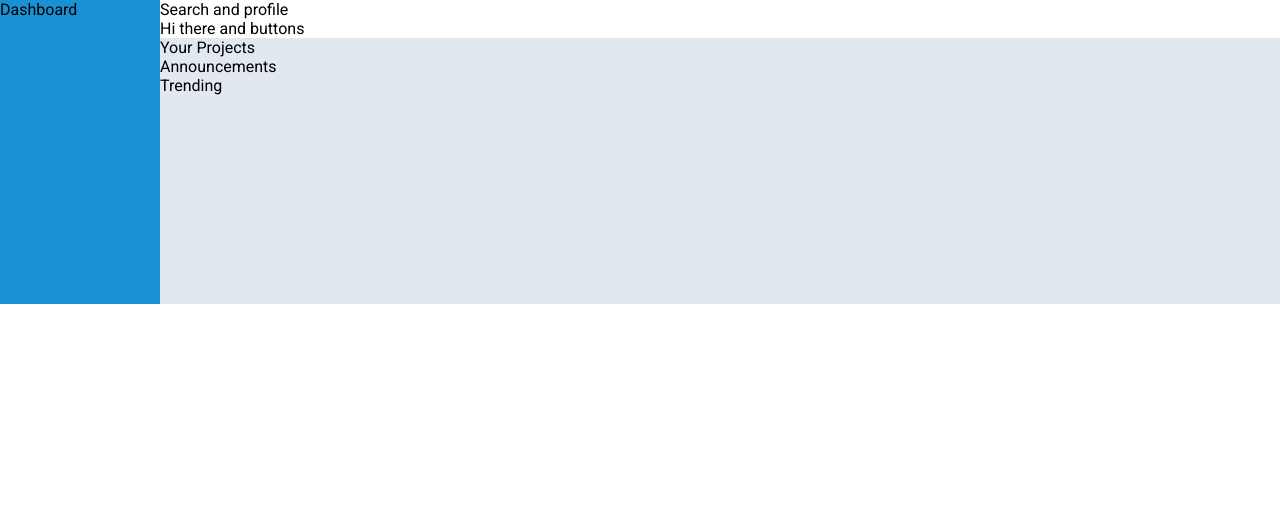
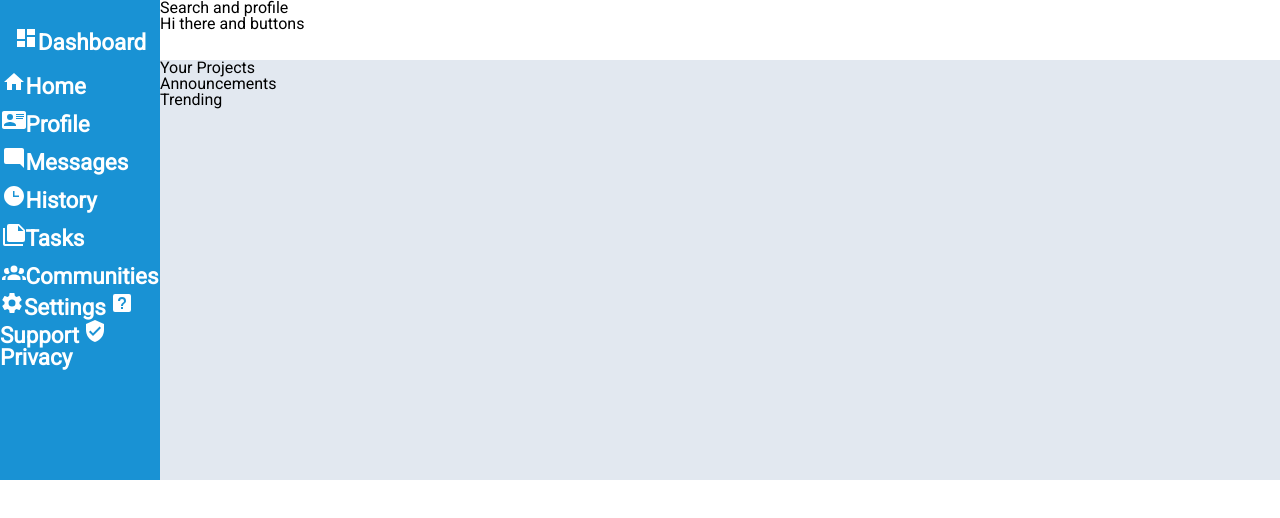
Before and after one commit to facufrau/odin-admin-dashboard, a plain HTML site: page index.html in a window 1280 px wide. Drawn offline with Linux system fonts and the light colour scheme.

Commit message:
Rename images, add navbar content and styles

```diff
--- a/index.html
+++ b/index.html
@@ -4,11 +4,30 @@
     <meta charset="UTF-8">
     <meta http-equiv="X-UA-Compatible" content="IE=edge">
     <meta name="viewport" content="width=device-width, initial-scale=1.0">
+    <link rel="stylesheet" href="reset.css">
     <link rel="stylesheet" href="styles.css">
     <title>Admin Dashboard</title>
 </head>
 <body>
-    <nav>Dashboard
+    <nav id="navbar">
+        <div id="nav-title">
+            <a class="link-nav" href="#"><img class="icon-nav filter-white" src="images/dashboard.svg">Dashboard</a>
+        </div>
+
+        <div id="nav-second">
+            <a class="link-nav" href="#"><img class="icon-nav filter-white" src="images/home.svg">Home</a>
+            <a class="link-nav" href="#"><img class="icon-nav filter-white" src="images/profile.svg">Profile</a>
+            <a class="link-nav" href="#"><img class="icon-nav filter-white" src="images/messages.svg">Messages</a>
+            <a class="link-nav" href="#"><img class="icon-nav filter-white" src="images/history.svg">History</a>
+            <a class="link-nav" href="#"><img class="icon-nav filter-white" src="images/tasks.svg">Tasks</a>
+            <a class="link-nav" href="#"><img class="icon-nav filter-white" src="images/communities.svg">Communities</a>
+        </div>
+
+        <div id="nav-third">
+            <a class="link-nav" href="#"><img class="icon-nav filter-white" src="images/settings.svg">Settings</a>
+            <a class="link-nav" href="#"><img class="icon-nav filter-white" src="images/support.svg">Support</a>
+            <a class="link-nav" href="#"><img class="icon-nav filter-white" src="images/privacy.svg">Privacy</a>
+        </div>
     </nav>
 
     <header>
--- /dev/null
+++ b/reset.css
@@ -0,0 +1,48 @@
+/* http://meyerweb.com/eric/tools/css/reset/
+   v2.0 | 20110126
+   License: none (public domain)
+*/
+
+html, body, div, span, applet, object, iframe,
+h1, h2, h3, h4, h5, h6, p, blockquote, pre,
+a, abbr, acronym, address, big, cite, code,
+del, dfn, em, img, ins, kbd, q, s, samp,
+small, strike, strong, sub, sup, tt, var,
+b, u, i, center,
+dl, dt, dd, ol, ul, li,
+fieldset, form, label, legend,
+table, caption, tbody, tfoot, thead, tr, th, td,
+article, aside, canvas, details, embed,
+figure, figcaption, footer, header, hgroup,
+menu, nav, output, ruby, section, summary,
+time, mark, audio, video {
+	margin: 0;
+	padding: 0;
+	border: 0;
+	font-size: 100%;
+	font: inherit;
+	vertical-align: baseline;
+}
+/* HTML5 display-role reset for older browsers */
+article, aside, details, figcaption, figure,
+footer, header, hgroup, menu, nav, section {
+	display: block;
+}
+body {
+	line-height: 1;
+}
+ol, ul {
+	list-style: none;
+}
+blockquote, q {
+	quotes: none;
+}
+blockquote:before, blockquote:after,
+q:before, q:after {
+	content: '';
+	content: none;
+}
+table {
+	border-collapse: collapse;
+	border-spacing: 0;
+}
--- a/styles.css
+++ b/styles.css
@@ -1,4 +1,10 @@
 @import url('https://fonts.googleapis.com/css2?family=Roboto&display=swap');
+
+:root {
+    --background-color: #e2e8f0;
+    --accent-color: #1992d4;
+    --secondary-color: #ffffff;
+}
 
 body {
     font-family:'Roboto', monospace, Arial, Helvetica, sans-serif;
@@ -10,17 +16,59 @@ body {
     margin: 0;
 }
 
-nav {
-    grid-area: nav;
-    background-color: #1992d4;
-}
 
 header {
     grid-area: head;
-    background-color: #ffffff;
+    background-color: var(--secondary-color);
 }
 
 main {
     grid-area: main;
-    background-color: #e2e8f0;
+    background-color: var(--background-color);
 }
+
+/* Navbar section styling */
+nav {
+    grid-area: nav;
+    background-color: var(--accent-color);
+    display: grid;
+    grid-template-rows: 80px 200px 100px 100px;
+    align-items: center;
+    justify-items: center;
+}
+
+#nav-title {
+    grid-row: 1 / 2;
+}
+
+#nav-second {
+    grid-row: 2 / 3;
+    display: grid;
+    grid-auto-rows: 30px;
+    gap: 0.5em;
+}
+
+#nav-third {
+    grid-row: 3 / 4;
+}
+
+a.link-nav {
+    color: var(--secondary-color);
+    font-size: 1.4rem;
+    font-weight: 600;
+    text-decoration: none;
+
+}
+
+.icon-nav {
+    width: 24px;
+    height: 24px;
+}
+
+img {
+    color: var(--secondary-color);
+}
+
+.filter-white {
+    filter: invert(100%) sepia(0%) saturate(2%) hue-rotate(216deg) brightness(105%) contrast(101%);
+}
```
Also changed, not shown: images/account-group.svg (deleted), images/communities.svg (added), images/dashboard.svg (renamed from images/view-dashboard.svg), images/history.svg (renamed from images/clock-time-three.svg), images/messages.svg (renamed from images/message-reply.svg), images/privacy.svg (renamed from images/shield-check.svg), images/profile.svg (renamed from images/card-account-details.svg), images/settings.svg (renamed from images/cog.svg), images/support.svg (renamed from images/help-box.svg), images/tasks.svg (renamed from images/note-multiple.svg).
